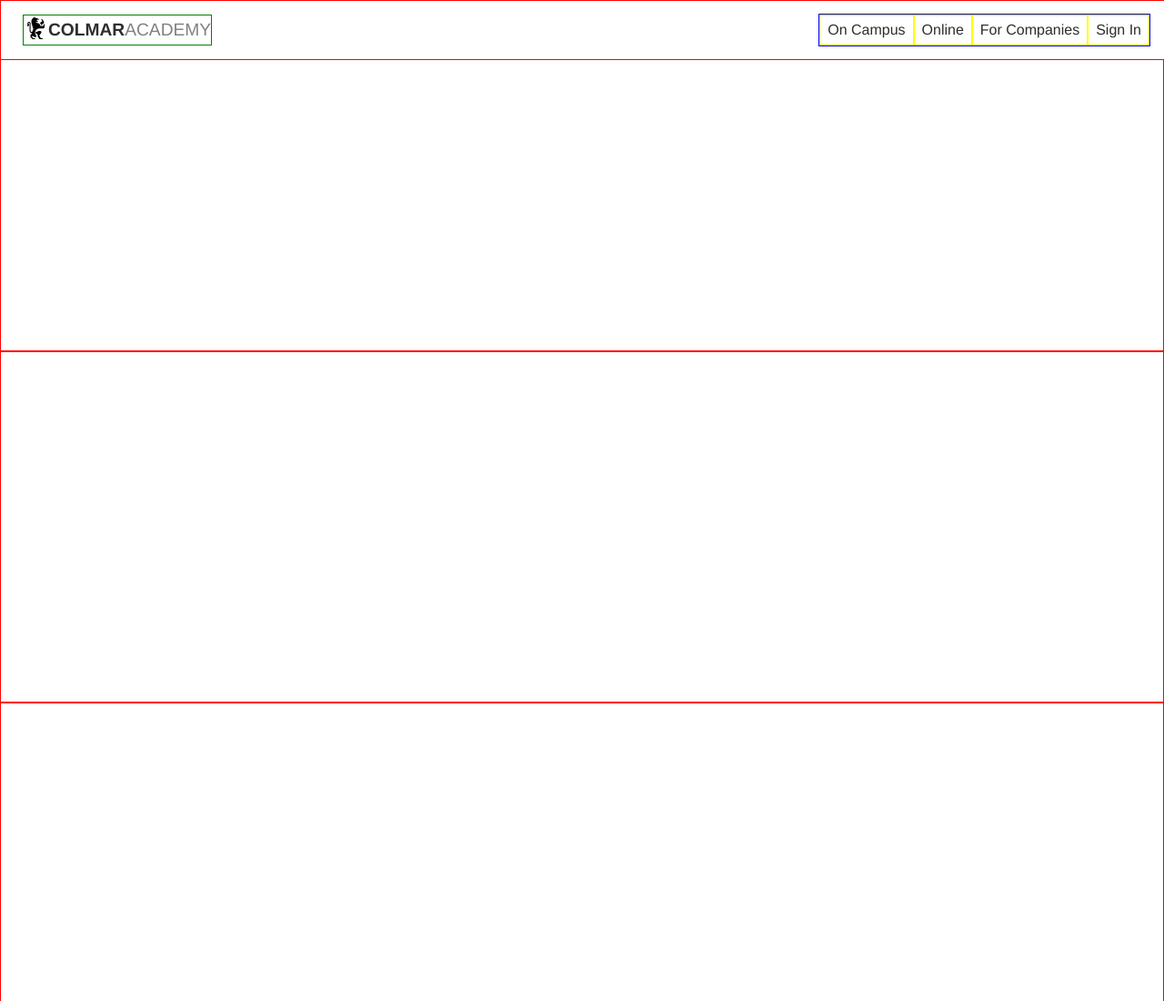
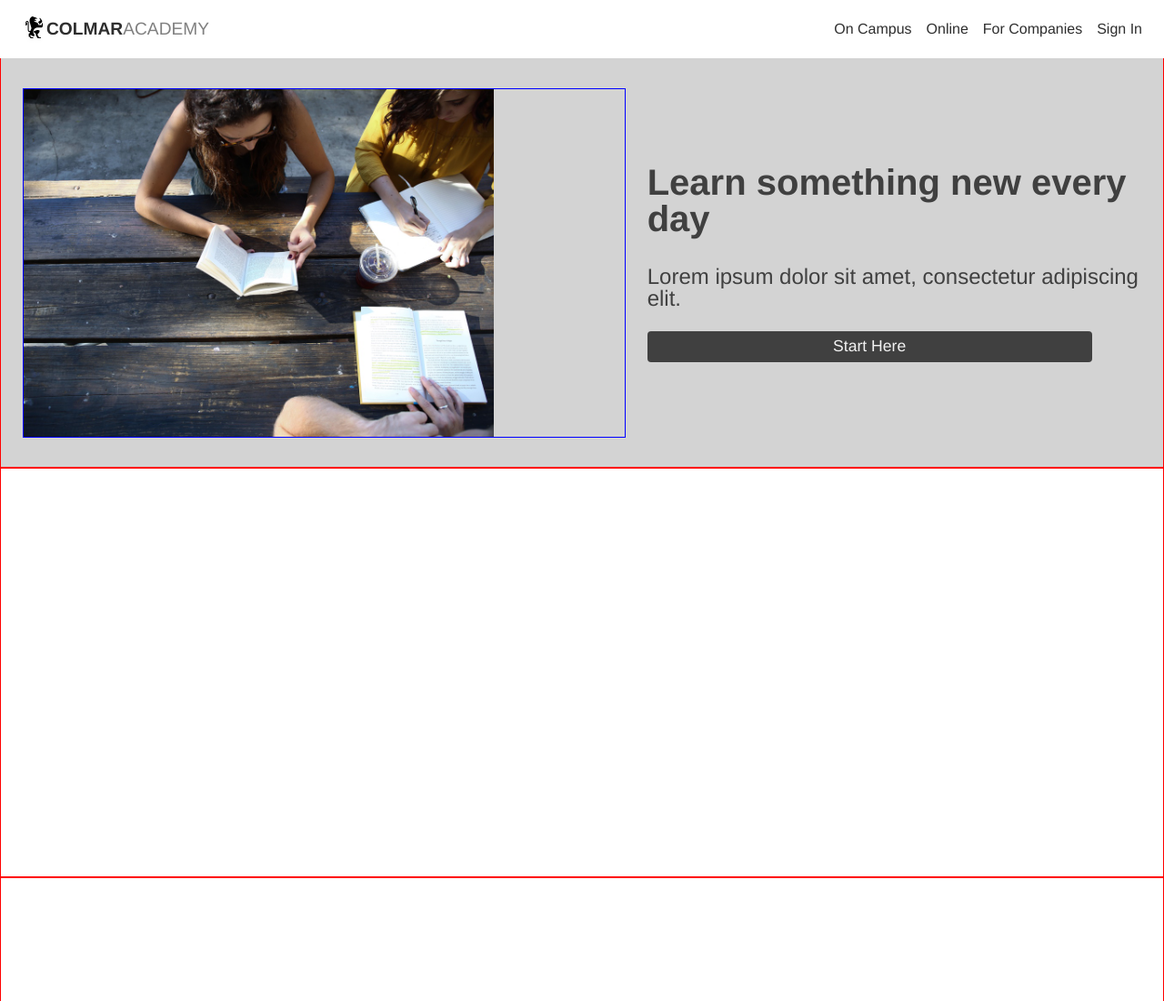
Before and after one commit to bradenro/colmar, a plain HTML site: page index.html in a window 1280 px wide. Shown: the top 1100 px of the page at 91% size. Drawn offline with Linux system fonts and the light colour scheme.

Commit message:
learn container html plus some css

```diff
--- a/index.html
+++ b/index.html
@@ -39,19 +39,29 @@
   </header>
 
 <!-- Learn Something -->
-  <div class="full_container" id="Learn">
+  <div class="full_container" id="learn">
+    <div class="learn_container">
+      <div class="imag">
+        <img src="./resources/images/banner.jpg">
+      </div>
+      <div id="text_button">
+        <h1>Learn something new every day</h1>
+        <h2>Lorem ipsum dolor sit amet, consectetur adipiscing elit.</h2>
+        <a id="button" href="#">Start Here</a>
+      </div>
+    </div>
   </div>
 
 <!-- It doesn't hurt -->
-<div class="full_container" id="Practice">
+<div class="full_container" id="practice">
 </div>
 
 <!-- Start Learning -->
-  <div class="full_container" id="Start">
+  <div class="full_container" id="start">
   </div>
 
 <!-- Thesis Exhibit -->
-  <div class="full_container" id="Thesis">
+  <div class="full_container" id="thesis">
   </div>
 
 <!-- Footer -->
--- a/resources/css/style.css
+++ b/resources/css/style.css
@@ -15,7 +15,6 @@ html{
     justify-content: space-between;
     align-items: center;
     height:64px;
-    border: solid 1px red;
     background-color: white;
   }
   header a{
@@ -27,7 +26,6 @@ html{
     flex-direction: row;
     align-items: center;
     margin-left: 24px;
-    border: solid 1px green;
   }
   #desktop_logo{
     font-size: 1.2rem;
@@ -44,16 +42,14 @@ html{
     align-items: center;
     text-align: center;
     margin-right: 16px;
-    border: solid 1px blue;
   }
 
   header ul li{
     padding:8px;
-    border: solid 1px yellow;
   }
 
   .full_container{
-    height:384px;
+    height:448px;
     border:solid 1px red;
   }
 
@@ -76,3 +72,52 @@ html{
       margin-left: 16px;
     }
   }
+/*Learn content styling*/
+
+  #learn{
+  background-color: lightgrey;
+  padding-top: 64px;
+}
+  .learn_container{
+    /*width: 100%;*/
+    margin: 32px 24px;
+    display: flex;
+    flex-direction: row;
+    max-height: 384px;
+  }
+  .imag{
+    width: 60%;
+    margin-right: 24px;
+    border: solid 1px blue;
+  }
+  .imag img{
+    max-width: 100%;
+    max-height: 100%;
+  }
+  .learn_container #text_button{
+    display: flex;
+    flex-direction: column;
+    justify-content: center;
+  }
+  h1{
+    font-weight: bold;
+    font-size: 2.5rem;
+    color:  #404040;
+    margin-bottom: 32px;
+  }
+  h2{
+    font-size: 1.5rem;
+    color:  #404040;
+    margin-bottom: 24px;
+  }
+
+  #button{
+    width: 40%;
+    padding: 8px 25%;
+    background-color: #404040;
+    border-radius: 4px;
+    text-align: center;
+    font-size: 1.1rem;
+    font-weight: lighter;
+    color: #f2f2f2;
+  }
```
Also changed, not shown: 1 other file.
